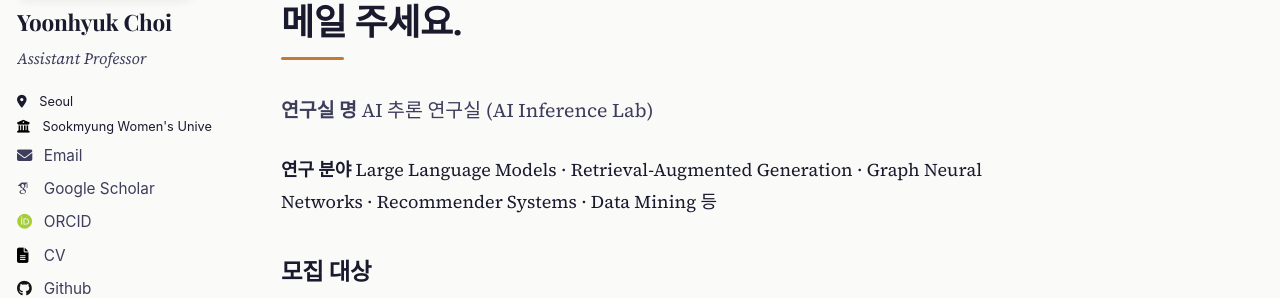
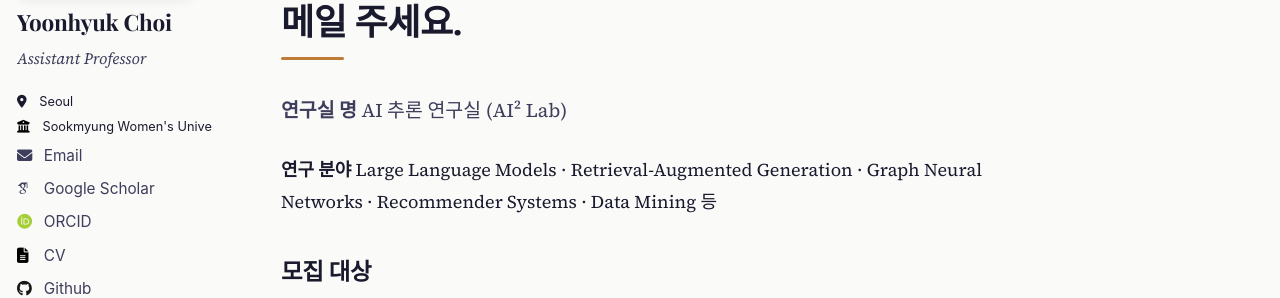
Before and after one commit to ChoiYoonHyuk/ChoiYoonHyuk.github.io, a Jekyll site: the page built from _pages/join.md, in a window 1280 px wide and 900 px high. Shown: the part 241-539 px from the top of the window. Built offline with Jekyll 4.4.1, drawn with Linux system fonts in a browser that asks for light colours; some web fonts are replaced.

Commit message:
Update join.md

```diff
--- a/_pages/join.md
+++ b/_pages/join.md
@@ -11,7 +11,7 @@ toc_icon: "list"
 ---
 
 **연구실 명**
- AI 추론 연구실 (AI Inference Lab)
+ AI 추론 연구실 (AI² Lab)
 
 **연구 분야**
  Large Language Models · Retrieval-Augmented Generation · Graph Neural Networks · Recommender Systems · Data Mining 등
```
